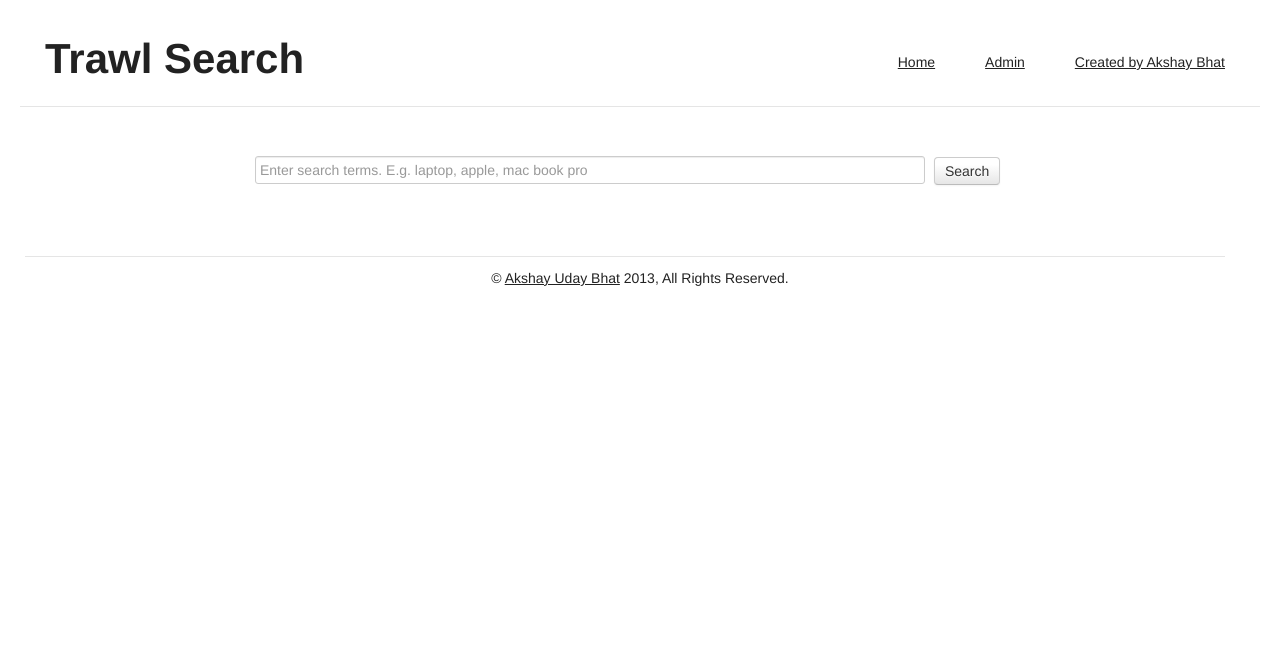
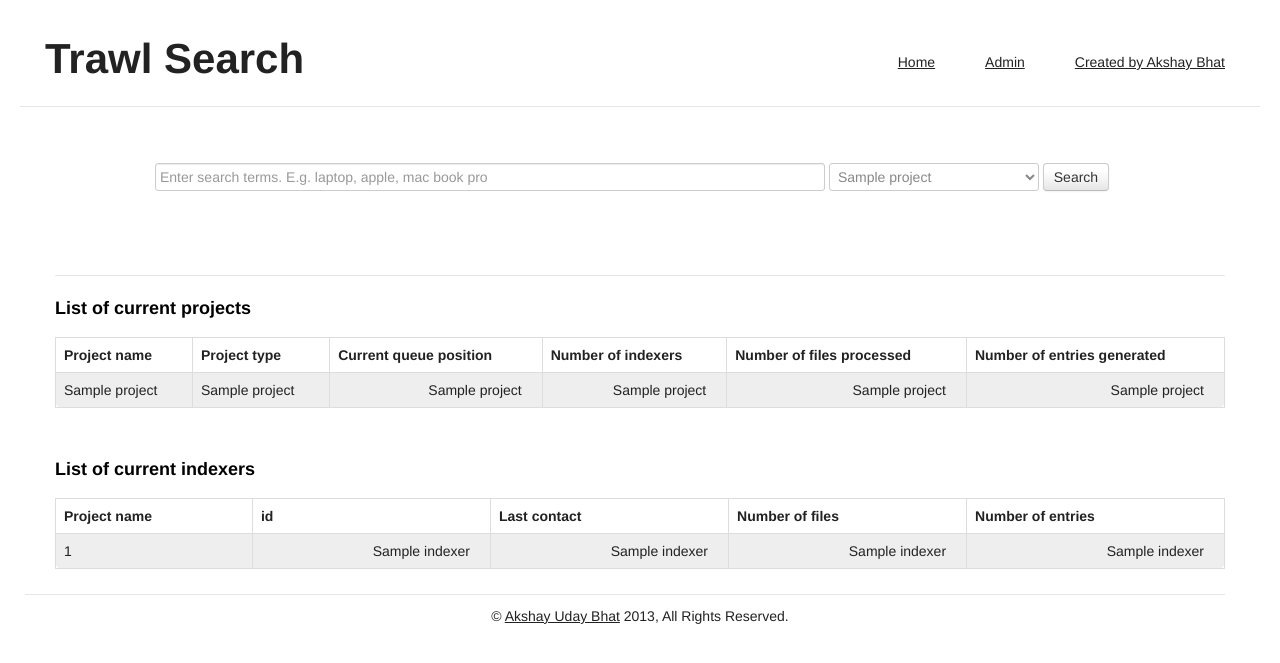
Before and after one commit to gfjreg/CommonCrawl, a Python web app: template AppEngine/templates/home.html in a window 1280 px wide. Shown: the top 663 px of the page. Run offline with Jinja, Linux system fonts and the light colour scheme; the template is opened without the code that fills it: most values are stand-ins (such as "Sample title", 1, 10 or a date in 2020); some libraries are stand-ins or nearby versions.

Commit message:
Added status information to home page, also added project selection option for querying

```diff
--- a/AppEngine/admin.py
+++ b/AppEngine/admin.py
@@ -11,6 +11,7 @@ def get_status():
     status['indexer_list'] = []
     status['project_list'] = {}
     project_entries_count = defaultdict(int)
+    project_indexer_count = defaultdict(int)
     project_files_count = defaultdict(int)
     current_time = datetime.datetime.now()
     status['current_time'] = current_time
@@ -20,8 +21,9 @@ def get_status():
         if i.entries:
             project_entries_count[i.project_name] += i.entries
             project_files_count[i.project_name] += len(i.files_processed)
+            project_indexer_count[i.project_name] += 1
     for q in Queue.query():
-        status['project_list'][q.project_name]=(q.project_name,q.project_type,q.current_position,len(project_files_count),project_files_count[q.project_name],project_entries_count[q.project_name])
+        status['project_list'][q.project_name]=(q.project_name,q.project_type,q.current_position,project_indexer_count[q.project_name],project_files_count[q.project_name],project_entries_count[q.project_name])
     return status
 
 class Admin(BaseRequestHandler):
@@ -45,7 +47,7 @@ class Admin(BaseRequestHandler):
 
 class UpdateQueue(BaseRequestHandler):
     def get(self):
-        num = 10
+        num = 25
         if add_files_queue(num,project_name=None):
             self.generate_json({'num':num})
         else:
--- a/AppEngine/queue_model.py
+++ b/AppEngine/queue_model.py
@@ -42,7 +42,7 @@ def add_files_queue(num,project_name=None,):
                 file_queue.write(Message(body=fname))
     else:
         project_list = []
-        for q in Queue.query.get():
+        for q in Queue.query():
             project_list.append(q.project_name)
         for project_name in project_list:
             current_position,project_type = get_current_position(num,project_name)
--- a/AppEngine/templates/home.html
+++ b/AppEngine/templates/home.html
@@ -5,34 +5,112 @@
         var current_results = [];
 
         function submit(){
+            q =$('#query');
                 $.ajax({
                   dataType: "json",
                   url: '/Search/',
-                  data: {'q':$('#query').val()},
+                  data: {'q':q.val(),'project_type':$('#project_type').val()},
                   success: function(response,status){current_results.push(response);}
                    });
-            $('#query').val("")
+            q.val("")
             return false;
         };
             $(
             function(){
                 $('#search_btn').click(submit);
+                $("#projects_table").tablesorter({ sortList: [[0,0]] });
+                $("#indexer_table").tablesorter({ sortList: [[0,0]] });
             });
+
         </script>
 {% endblock %}
 {% block content %}
     <div class="row halfmargin" id="status">
     </div>
-<div class="row halfmargin">
-            <div class="span8 offset2">
+<div class="row">
+            <div class="span10 offset1">
                 <form >
-                    <input type="text" name="q" placeholder="Enter search terms. E.g. laptop, apple, mac book pro" id="query" class="span7" style="margin-top: 8px;">
-                    <button style="display:inline-block;margin-left: 5px;" class="btn" id="search_btn">Search</button>
+                    <input type="text" name="q" placeholder="Enter search terms. E.g. laptop, apple, mac book pro" id="query" class="span7">
+                    <div class="control-group" style="display:inline-block;">
+                      <div class="controls">
+                        <select id="project_type" name="project_type" class="input-large">
+                        {% for k,v in project_list.items() %}
+                            <option>{{ k }}</option>
+                        {% endfor %}
+                        </select>
+                      </div>
+                    </div>
+                    <button style="display:inline-block;margin-bottom:9px;" class="btn" id="search_btn">Search</button>
                 </form>
             </div>
     </div>
-<div class="row" id="result_row">
+<div class="row" id="result_row" style="display:none">
+</div>
+    <div class="row">
+    <div class="span12">
+            <hr>
+
+        <h3>
+           List of current projects
+        </h3>
+    </div>
+</div>
+<div class="row halfmargin">
+    <div class="span12">
+        <table class="table table-bordered table-striped tablesorter" id="projects_table">
+            <thead>
+                <th>Project name</th>
+                <th>Project type</th>
+                <th>Current queue position</th>
+                <th>Number of indexers</th>
+                <th>Number of files processed</th>
+                <th>Number of entries generated</th>
+            </thead>
+            <tbody>
+                {% for k,v in project_list.items() %}
+                    <tr><td>{{ k }}</td>
+                        <td>{{ v.1 }}</td>
+                        <td style="text-align:right;padding-right:20px">{{ v.2}}</td>
+                        <td style="text-align:right;padding-right:20px">{{ v.3}}</td>
+                        <td style="text-align:right;padding-right:20px">{{ v.4}}</td>
+                        <td style="text-align:right;padding-right:20px">{{ v.5}}</td>
+                    </tr>
+                {% endfor %}
+            </tbody>
+        </table>
+    </div>
+</div>
 
 
+<div class="row">
+    <div class="span12">
+        <h3>
+           List of current indexers
+        </h3>
+    </div>
 </div>
+<div class="row halfmargin">
+    <div class="span12">
+        <table class="table table-bordered table-striped tablesorter" id="indexer_table">
+            <thead>
+                <th>Project name</th>
+                <th>id</th>
+                <th>Last contact</th>
+                <th>Number of files</th>
+                <th>Number of entries</th>
+            </thead>
+            <tbody>
+                {% for i in indexer_list %}
+                    <tr>
+                        <td>{{  i.0 }}</td>
+                        <td style="text-align:right;padding-right:20px">{{ i.1 }}</td>
+                        <td style="text-align:right;padding-right:20px">{{ i.2 }}</td>
+                        <td style="text-align:right;padding-right:20px"> {{ i.3 }}</td>
+                        <td style="text-align:right;padding-right:20px"> {{ i.4 }}</td>
+                {% endfor %}
+            </tbody>
+        </table>
+    </div>
+</div>
+
 {% endblock %}
```
Also changed, not shown: AppEngine/indexer_model.py (+22 -0 lines), AppEngine/main.py (+28 -3 lines).
